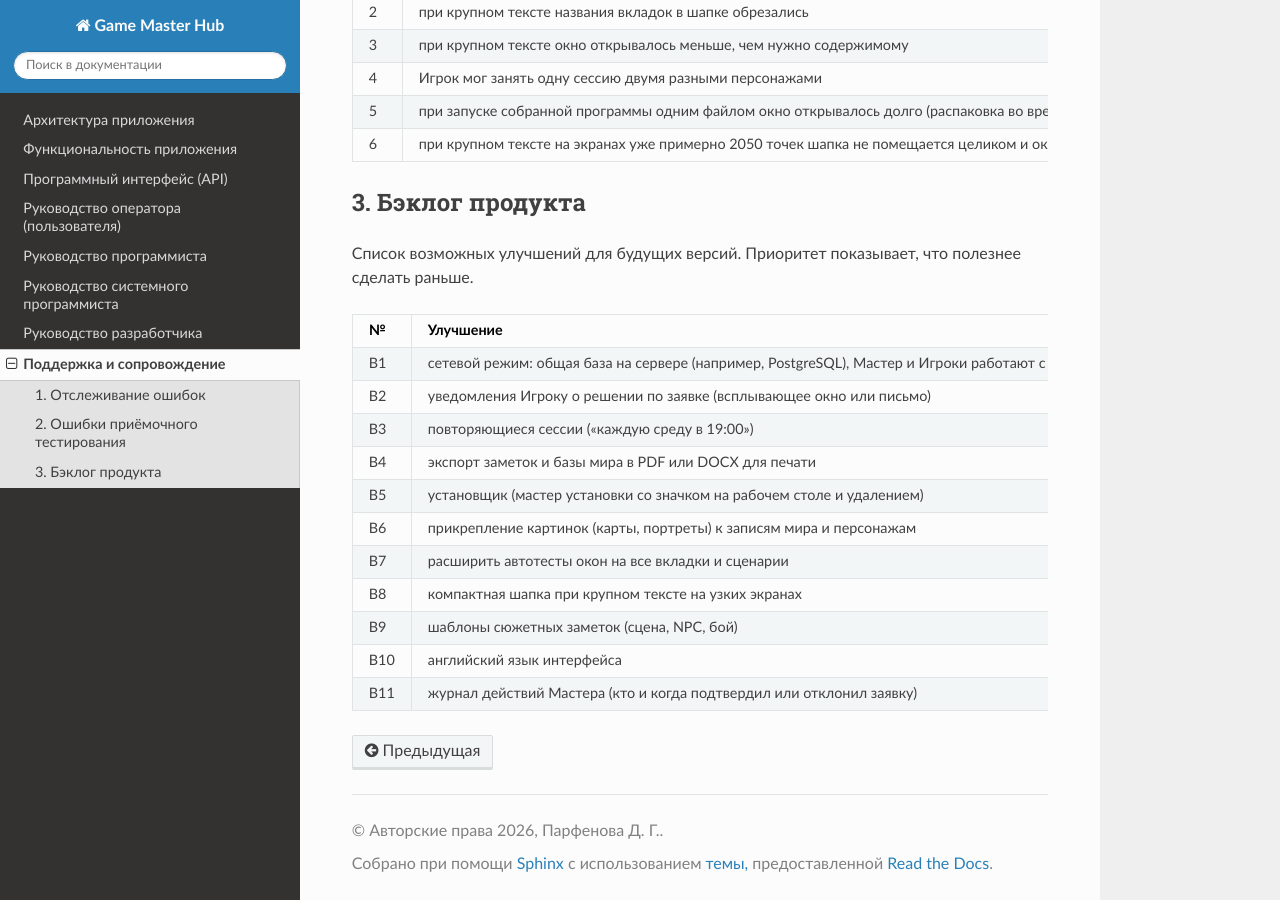
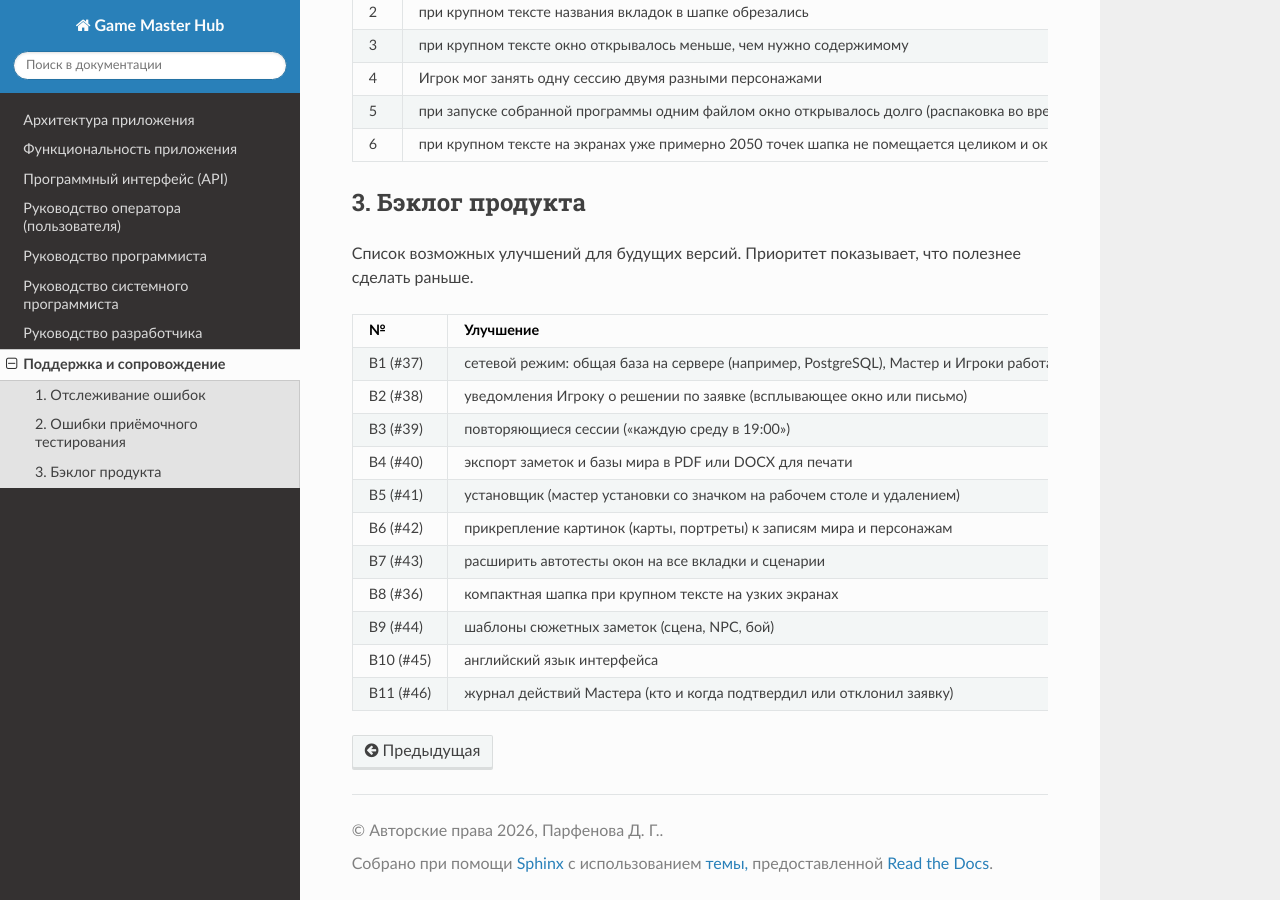
Before and after one commit to parphenovadarea-rgb/gm-hub, a Sphinx documentation site: the page built from docs/support.rst, in a window 1280 px wide and 900 px high, scrolled down 1011 px. Built offline with Sphinx 7.4.7 and the Read the Docs theme 3.1.0, drawn with Linux system fonts in a browser that asks for light colours.

Commit message:
Документация: номера Issues у ошибок и бэклога

```diff
--- a/docs/support.rst
+++ b/docs/support.rst
@@ -80,7 +80,7 @@
      - при крупном тексте на экранах уже примерно 2050 точек шапка не
        помещается целиком и окно прокручивается по горизонтали
      - минорный
-     - открыто (см. бэклог)
+     - открыто (Issue #36)
 
 3. Бэклог продукта
 ------------------
@@ -96,48 +96,48 @@
      - Улучшение
      - Что даёт
      - Приоритет
-   * - B1
+   * - B1 (#37)
      - сетевой режим: общая база на сервере (например, PostgreSQL), Мастер и
        Игроки работают с разных компьютеров
      - запись на игры без передачи файла базы
      - высокий
-   * - B2
+   * - B2 (#38)
      - уведомления Игроку о решении по заявке (всплывающее окно или письмо)
      - не нужно самому заходить в «Мои записи»
      - средний
-   * - B3
+   * - B3 (#39)
      - повторяющиеся сессии («каждую среду в 19:00»)
      - Мастер не создаёт каждую встречу вручную
      - средний
-   * - B4
+   * - B4 (#40)
      - экспорт заметок и базы мира в PDF или DOCX для печати
      - материалы для игры на бумаге
      - средний
-   * - B5
+   * - B5 (#41)
      - установщик (мастер установки со значком на рабочем столе и удалением)
      - установка в два щелчка вместо копирования папки
      - средний
-   * - B6
+   * - B6 (#42)
      - прикрепление картинок (карты, портреты) к записям мира и персонажам
      - наглядность материалов
      - средний
-   * - B7
+   * - B7 (#43)
      - расширить автотесты окон на все вкладки и сценарии
      - раньше замечать ошибки интерфейса
      - средний
-   * - B8
+   * - B8 (#36)
      - компактная шапка при крупном тексте на узких экранах
      - устраняет ошибку №6
      - минорный
-   * - B9
+   * - B9 (#44)
      - шаблоны сюжетных заметок (сцена, NPC, бой)
      - быстрее готовиться к игре
      - минорный
-   * - B10
+   * - B10 (#45)
      - английский язык интерфейса
      - охват иноязычных пользователей
      - минорный
-   * - B11
+   * - B11 (#46)
      - журнал действий Мастера (кто и когда подтвердил или отклонил заявку)
      - разбор спорных ситуаций
      - минорный
```
Also changed, not shown: other parts of docs/support.rst (+3 -3 lines).
